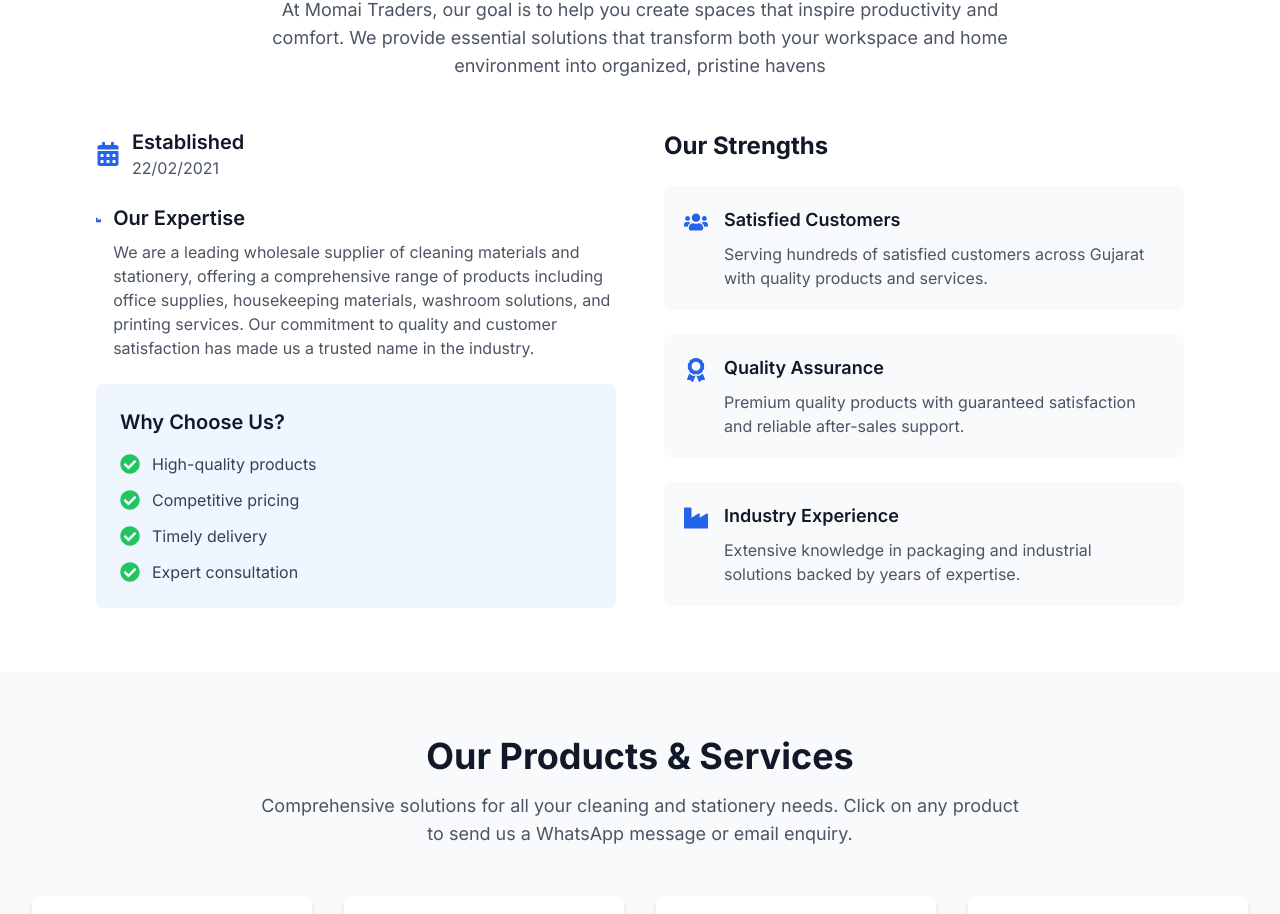
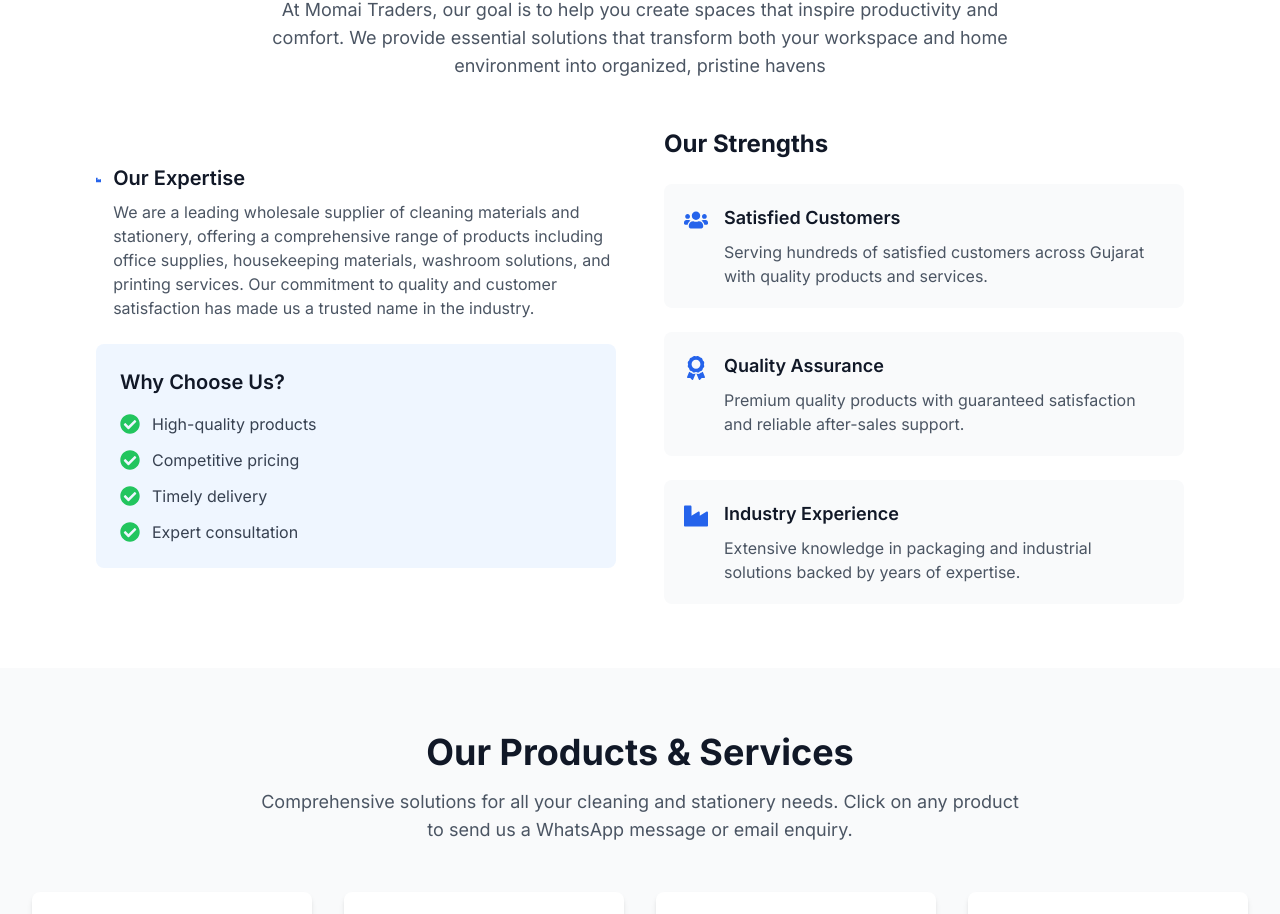
Before and after one commit to Captain-Gautam/momaitraders, a React (Vite) app: page / in a window 1280 px wide. Shown: the part 1218-2132 px from the top of the page. Built offline with nearby package versions, Linux system fonts and the light colour scheme.

Commit message:
Removed Established

```diff
--- a/src/components/About.jsx
+++ b/src/components/About.jsx
@@ -1,5 +1,5 @@
 import React from 'react'
-import { FaCheckCircle, FaCalendarAlt, FaIndustry, FaUsers, FaAward } from 'react-icons/fa'
+import { FaCheckCircle, FaIndustry, FaUsers, FaAward } from 'react-icons/fa'
 
 const About = () => {
   const strengths = [
@@ -35,14 +35,6 @@
         <div className="grid grid-cols-1 lg:grid-cols-2 gap-8 sm:gap-12 items-center">
           {/* Company Info */}
           <div className="order-2 lg:order-1">
-            <div className="flex items-center mb-4 sm:mb-6">
-              <FaCalendarAlt className="w-5 h-5 sm:w-6 sm:h-6 text-blue-600 mr-3" />
-              <div>
-                <h3 className="text-lg sm:text-xl font-semibold text-gray-900">Established</h3>
-                <p className="text-sm sm:text-base text-gray-600">22/02/2021</p>
-              </div>
-            </div>
-
             <div className="flex items-start mb-4 sm:mb-6">
               <FaIndustry className="w-5 h-5 sm:w-6 sm:h-6 text-blue-600 mr-3 mt-1" />
               <div>
```
